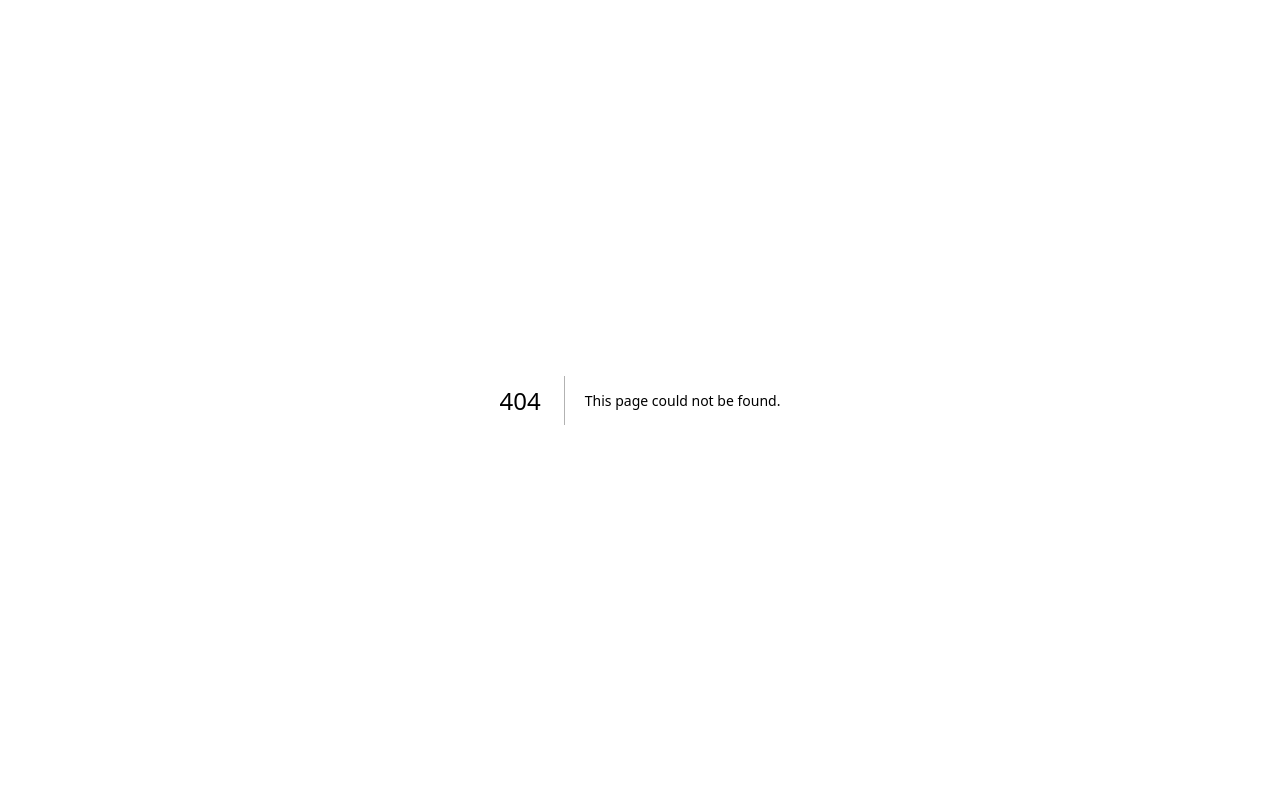
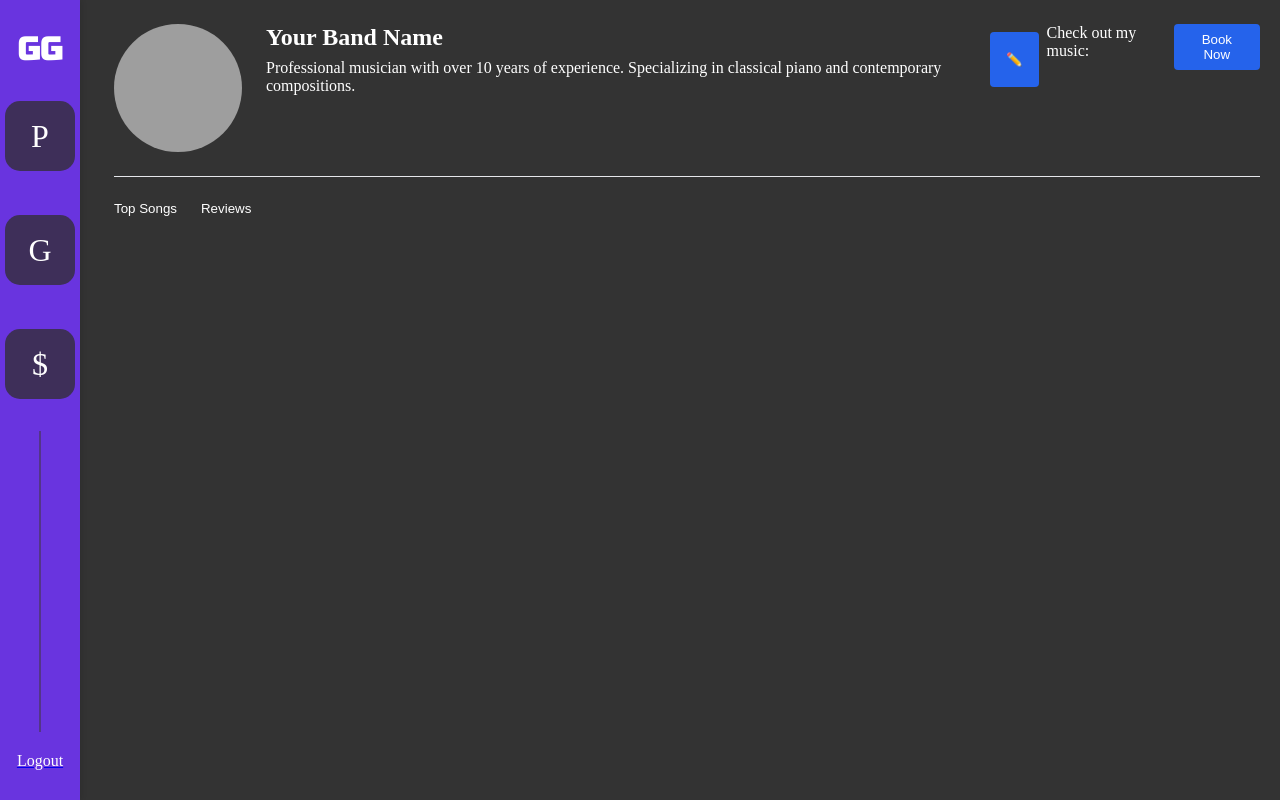
Before and after one commit to AnthonyP05/GimmeGig, a Next.js app: page /profilepage in a window 1280 px wide. Before the commit this address had no page. Built offline with nearby package versions, Linux system fonts and the light colour scheme; grey boxes are pictures that could not be loaded.

Commit message:
Refactor polish

```diff
--- a/components/ExploreComponents/sidebar.js
+++ b/components/ExploreComponents/sidebar.js
@@ -70,9 +70,9 @@ const Sidebar = () => {
                     <h2 className={russo.className} style={titles}>GG</h2>
                 </div>
                 <div style={boxContainer}>
-                    <SidebarCard href="/link1" imageSrc="/money-41-256.png" altText="P" title="Finances" />
-                    <SidebarCard href="/link2" imageSrc="/ozzy.jpg" altText="G" title="Gigs/Artists" />
-                    <SidebarCard href="/link3" imageSrc="/profile-icon-png-889.png" altText="$" title="Profile" />
+                    <SidebarCard href="../../profilepage" imageSrc="/money-41-256.png" altText="P" title="Finances" />
+                    <SidebarCard href="../../discoverpage" imageSrc="/ozzy.jpg" altText="G" title="Gigs/Artists" />
+                    <SidebarCard href="#" imageSrc="/profile-icon-png-889.png" altText="$" title="Profile" />
                 </div>
             </div>
             <div style={verticalLine}></div>
--- a/components/LoginComponents/RightPanel.js
+++ b/components/LoginComponents/RightPanel.js
@@ -1,7 +1,7 @@
 import LoginButtons from './LoginButtons';
 import { Roboto } from 'next/font/google';
 import { useUser } from '@auth0/nextjs-auth0/client';
-import ProfileView from '../../pages/layout/profileView';
+import ProfileView from '../../pages/profilepage';
 
 const roboto = Roboto({
   weight: ['400', '700'], // Specify the weights you need
@@ -47,7 +47,6 @@ export default function RightPanel() {
         Book a gig in a <span style={highlightStyle}>click</span>.
       </h1>
       <LoginButtons />
-      <a href='/api/auth/login'>Login</a>
     </div>
   );
 }
--- a/pages/layout/discoverpage.js
+++ b/pages/discoverpage.js
@@ -1,6 +1,6 @@
 import React, { useState, useEffect, useRef } from 'react';
-import Sidebar from '../../components/ExploreComponents/sidebar';
-import Card from '../../components/ExploreComponents/card';
+import Sidebar from '../components/ExploreComponents/sidebar';
+import Card from '../components/ExploreComponents/card';
 import { Roboto } from 'next/font/google';
 
 const roboto = Roboto({
--- a/pages/index.js
+++ b/pages/index.js
@@ -1,4 +1,4 @@
-import Homepage from '../layout/Login';
+import Homepage from './loginpage';
 
 export default function Home() {
   return (
--- a/layout/Login.js
+++ b/pages/loginpage.js
@@ -1,7 +1,7 @@
 import ImagePanel from '../components/LoginComponents/ImagePanel';
 import RightPanel from '../components/LoginComponents/RightPanel';
 import { useUser } from '@auth0/nextjs-auth0/client';
-import ProfileView from '../pages/layout/profileView';
+import ProfileView from './profilepage';
 
 const Homepage = () => {
   const { user, error, isLoading } = useUser();
--- a/pages/layout/profileView.js
+++ b/pages/profilepage.js
@@ -1,5 +1,5 @@
 import React from 'react';
-import Sidebar from '../../components/ExploreComponents/sidebar';
+import Sidebar from '../components/ExploreComponents/sidebar';
 
 const ProfileView = () => {
 
```
Also changed, not shown: components/LoginComponents/LoginButtons.js (+2 -5 lines), components/ProfileView.js (deleted).
